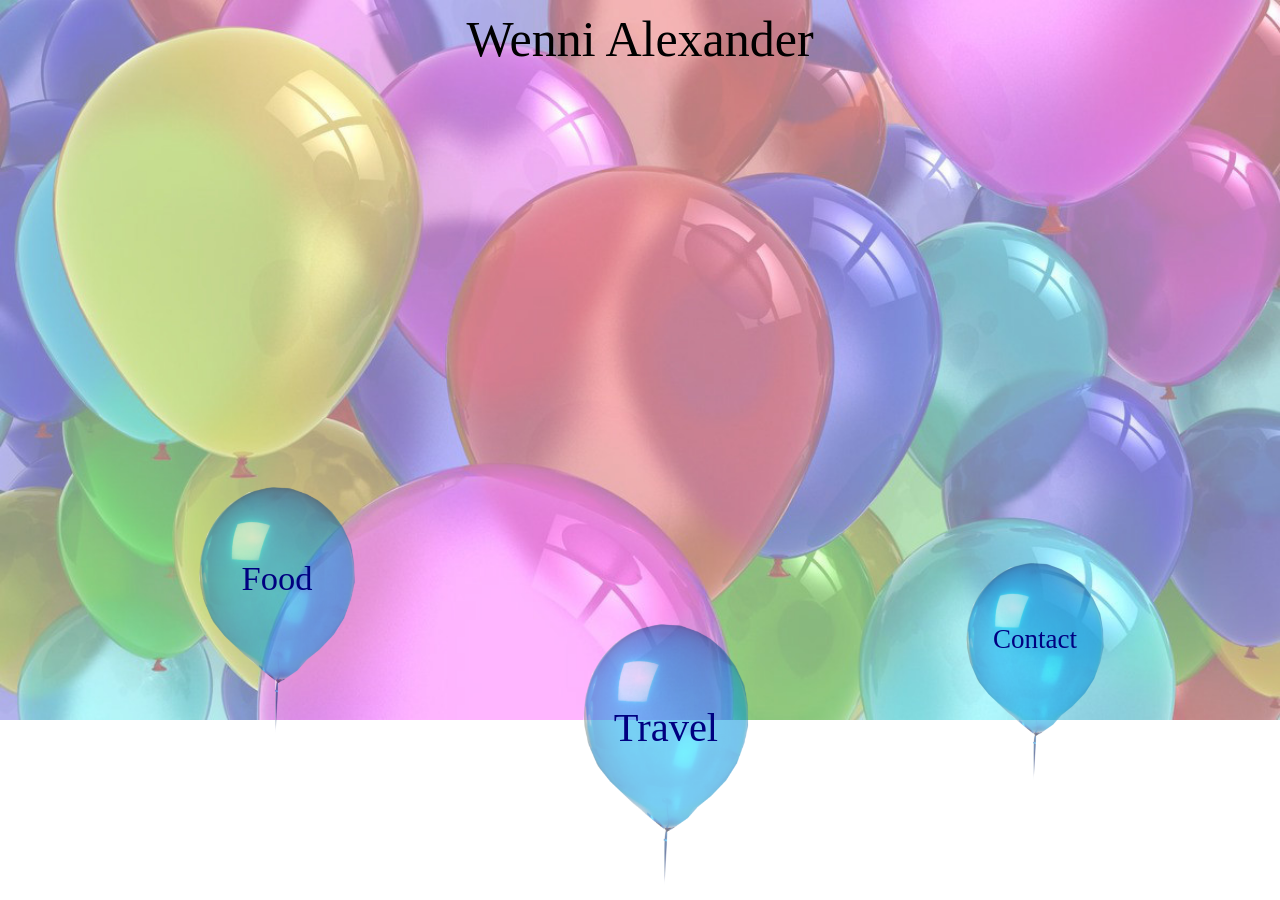
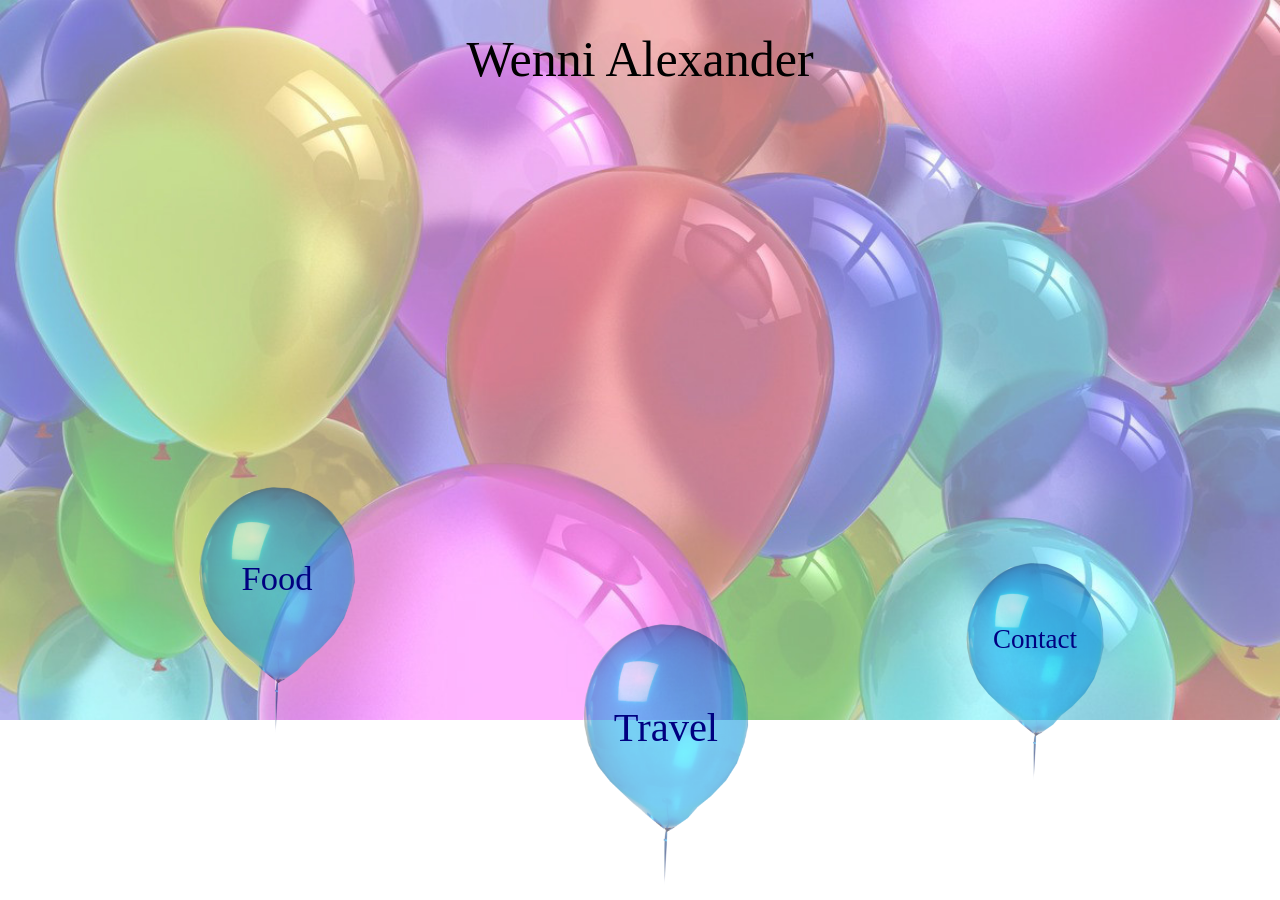
Before and after one commit to WenniAlexander/Website, a Jekyll site: the page built from index.html, in a window 1280 px wide. Built offline with Jekyll 4.4.1, drawn with Linux system fonts in a browser that asks for light colours; some web fonts are replaced.

Commit message:
Update home.css

```diff
--- a/css/home.css
+++ b/css/home.css
@@ -57,7 +57,7 @@ h1, h2, h3, h4, h5, h6 {
 h1.title {
     margin: 0 auto;
     font-size: 50px;
-    padding-top: 10px;
+    padding-top: 30px;
     margin-bottom: 5px;
 }
 
```
